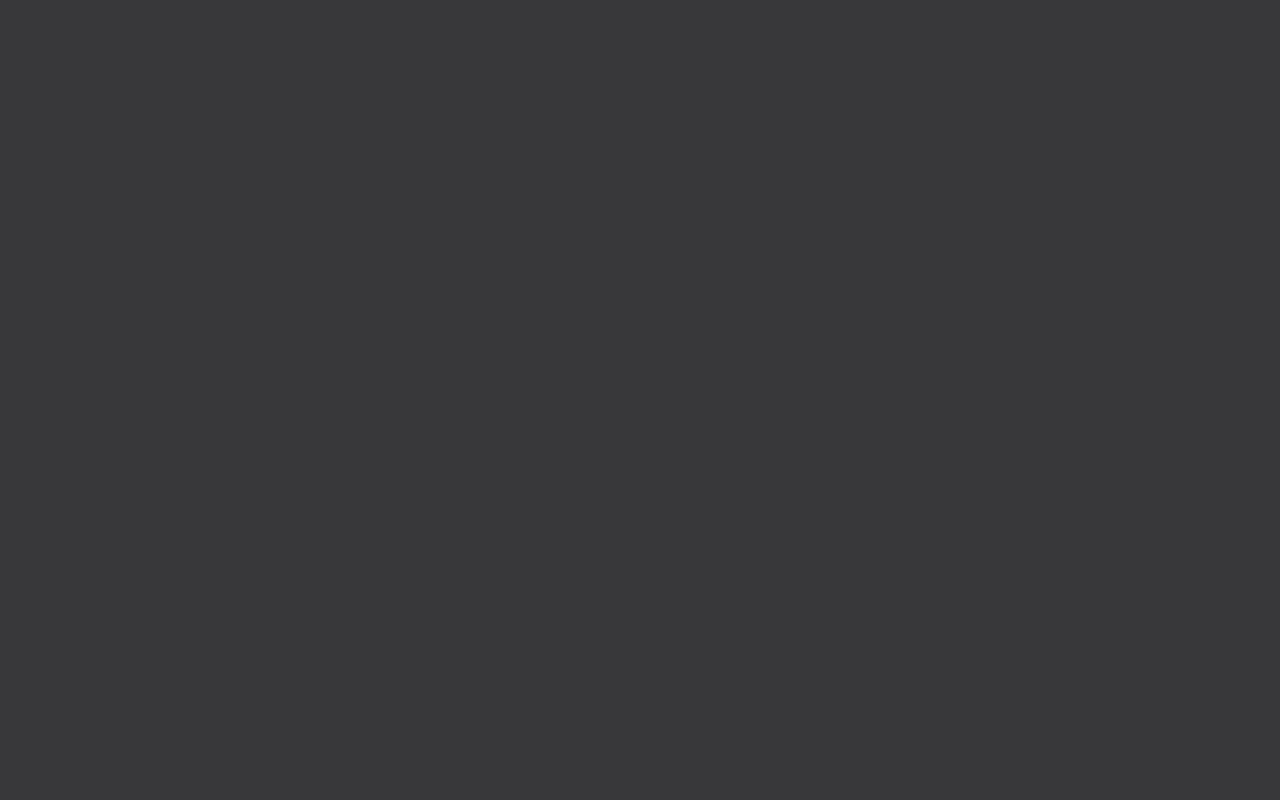
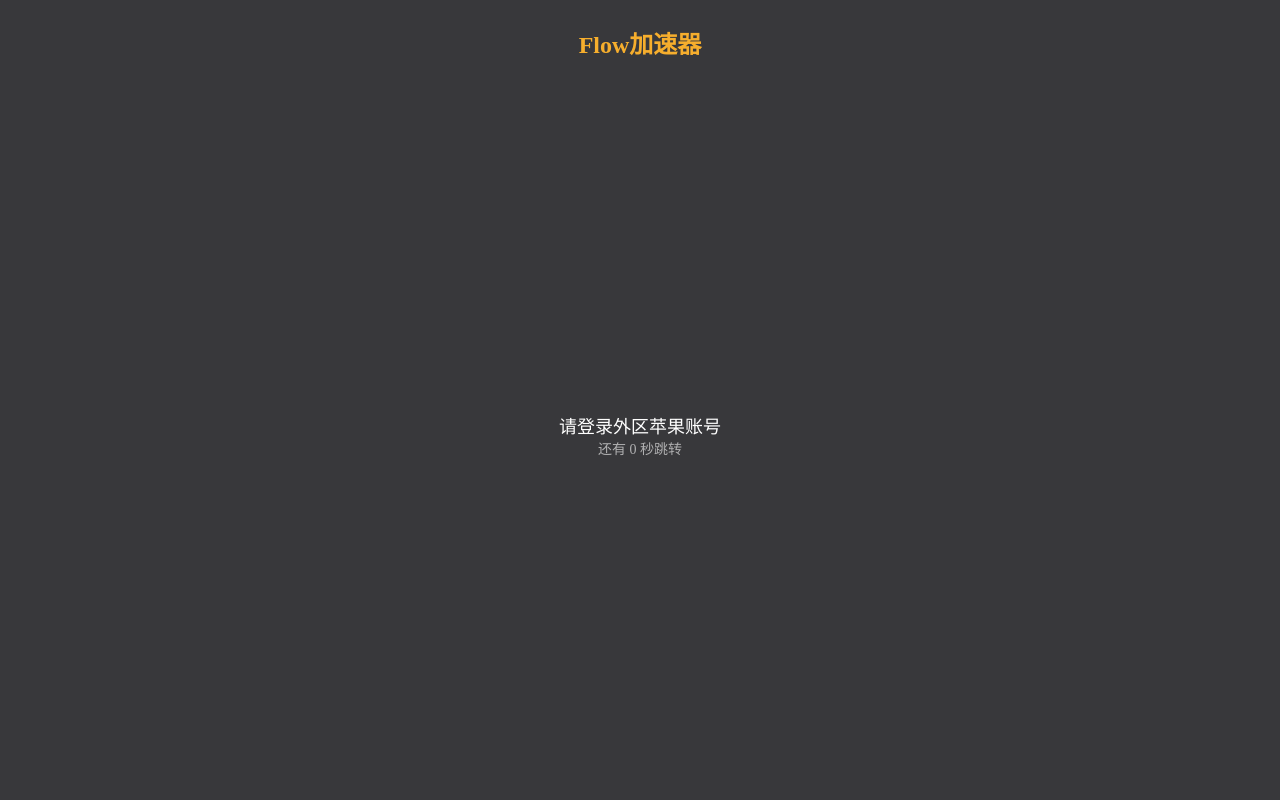
Before and after one commit to lau1944/flow-home-page, a Vue app: page /ios in a window 1280 px wide. Before the commit this address had no page. Built offline with nearby package versions, Linux system fonts and the light colour scheme; what vue3-lottie would draw is missing.

Commit message:
feat: update ios

```diff
--- /dev/null
+++ b/src/pages/AppleDownload.vue
@@ -0,0 +1,79 @@
+<template>
+  <div id="home">
+    <el-header>
+      <div class="header">
+        <div class="title">Flow加速器</div>
+      </div>
+    </el-header>
+    <el-main id="main">
+      <div id="des-text">请登录外区苹果账号</div>
+      <div id="timer">还有 {{ time }} 秒跳转</div>
+      <a id="link" ref="link" :href="'https://apps.apple.com/app/id1636165585'" target="_blank"> </a>
+    </el-main>
+  </div>
+</template>
+
+<style scoped>
+#home {
+  padding: 25px;
+}
+
+#main {
+  height: 700px;
+  display: flex;
+  flex-direction: column;
+  align-items: center;
+  justify-content: center;
+  color: white;
+}
+
+#des-text {
+    font-size: 18px;
+    font-family: poppins;
+    color: white;
+}
+
+#timer {
+    font-size: 14px;
+    font-family: poppins;
+    color: white;
+    opacity: 0.6;
+}
+
+.header {
+  min-width: 100%;
+  display: flex;
+  align-items: center;
+  align-content: center;
+  justify-content: center;
+  font-size: 24px;
+  font-weight: 700;
+  font-family: poppins;
+}
+
+.title {
+  color: #f6ae2d;
+}
+</style>
+
+<script>
+export default {
+  data: function () {
+    return {
+      time: 3,
+    };
+  },
+  mounted() {
+    setInterval(() => {
+      if (this.time > 0) {
+        this.time--;
+      }
+
+      if (this.time <= 0) {
+        const a = this.$refs['link'];
+        a.click();
+      }
+    }, 1000);
+  },
+};
+</script>
--- a/src/pages/HomePage.vue
+++ b/src/pages/HomePage.vue
@@ -15,7 +15,7 @@
         <div class="download">
           <a
             class="download-container"
-            :href="'https://apps.apple.com/app/id1636165585'"
+            @click="toIos"
           >
             App Store
           </a>
@@ -47,6 +47,11 @@
       contactLink: "mailto:waterproxyteam@gmail.com"
     };
   },
+  methods: {
+    toIos: function() {
+      this.$router.push('/ios');
+    }
+  }
 };
 </script>
 
--- a/src/router/index.js
+++ b/src/router/index.js
@@ -9,6 +9,9 @@
     },
     {
         path: '/terms', name: 'Terms', component: () => import('@/pages/TermsService.vue')
+    },
+    {
+        path: '/ios', name: 'Ios', component: () => import('@/pages/AppleDownload.vue')
     }
 ]
 
```
